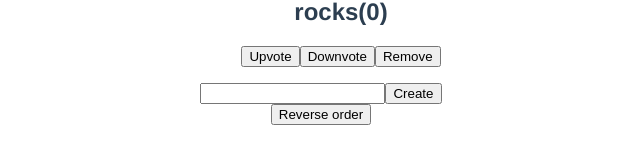
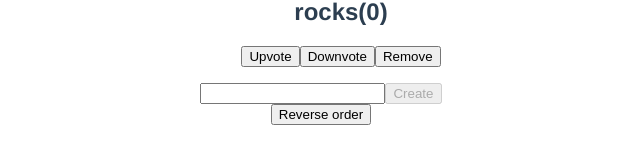
Before and after one commit to Systems-Development-and-Frameworks/code_party_kp, a Vue app in the folder exercises/2/webapp/: page / in a window 1280 px wide. Shown: the part 298-462 px from the top of the page, without its empty margins (319-959 px from the left). Built offline with nearby package versions, Linux system fonts and the light colour scheme.

Commit message:
refactor news entry creation into NewsForm

```diff
--- a/exercises/2/webapp/src/App.vue
+++ b/exercises/2/webapp/src/App.vue
@@ -1,18 +1,16 @@
 <template>
   <div id="app">
-    <Header />
+    <h1>News List</h1>
     <NewsList />
   </div>
 </template>
 
 <script>
-import Header from "./components/Header";
 import NewsList from "./components/NewsList";
 
 export default {
   name: "App",
   components: {
-    Header,
     NewsList,
   },
 };
--- a/exercises/2/webapp/src/components/Header.vue
+++ /dev/null
@@ -1,3 +0,0 @@
-<template >
-   <h1> News List </h1>
-</template>
--- /dev/null
+++ b/exercises/2/webapp/src/components/NewsForm.vue
@@ -0,0 +1,23 @@
+<template>
+  <form @submit.prevent>
+    <input v-model="newTitle" />
+    <button @click="click" :disabled="!newTitle">Create</button>
+  </form>
+</template>
+
+<script>
+export default {
+  data() {
+    return {
+      newTitle: "",
+    };
+  },
+  methods: {
+    click() {
+      const item = { title: this.newTitle, votes: 0, id: Date.now() };
+      this.newTitle = "";
+      this.$emit("create", item);
+    },
+  },
+};
+</script>
--- a/exercises/2/webapp/src/components/NewsList.vue
+++ b/exercises/2/webapp/src/components/NewsList.vue
@@ -10,10 +10,7 @@
         The list is empty :(
       </div>
     </div>
-    <form @submit.prevent>
-      <input v-model="newTitle" />
-      <button @click="create">Create</button>
-    </form>
+    <NewsForm :newTitle="newTitle" @create="create"/>
     <button @click="reverse" id="reverseButton">
       Reverse order
     </button>
@@ -22,6 +19,7 @@
 
 <script>
 import News from "./News";
+import NewsForm from "./NewsForm";
 export default {
   data() {
     return {
@@ -30,12 +28,12 @@ export default {
         { title: "just", votes: 0, id: 2 },
         { title: "rocks", votes: 0, id: 3 },
       ],
-      newTitle: "",
       sortOrder: 1,
     };
   },
   components: {
     News,
+    NewsForm
   },
   methods: {
     reverse() {
@@ -47,10 +45,8 @@ export default {
     remove(newItem) {
       this.news = this.news.filter((x) => newItem.id !== x.id);
     },
-    create() {
-      const item = { title: this.newTitle, votes: 0, id: Date.now() };
-      this.newTitle = "";
-      this.news.push(item);
+    create(newItem) {
+      this.news.push(newItem);
     },
   },
   computed: {
```
